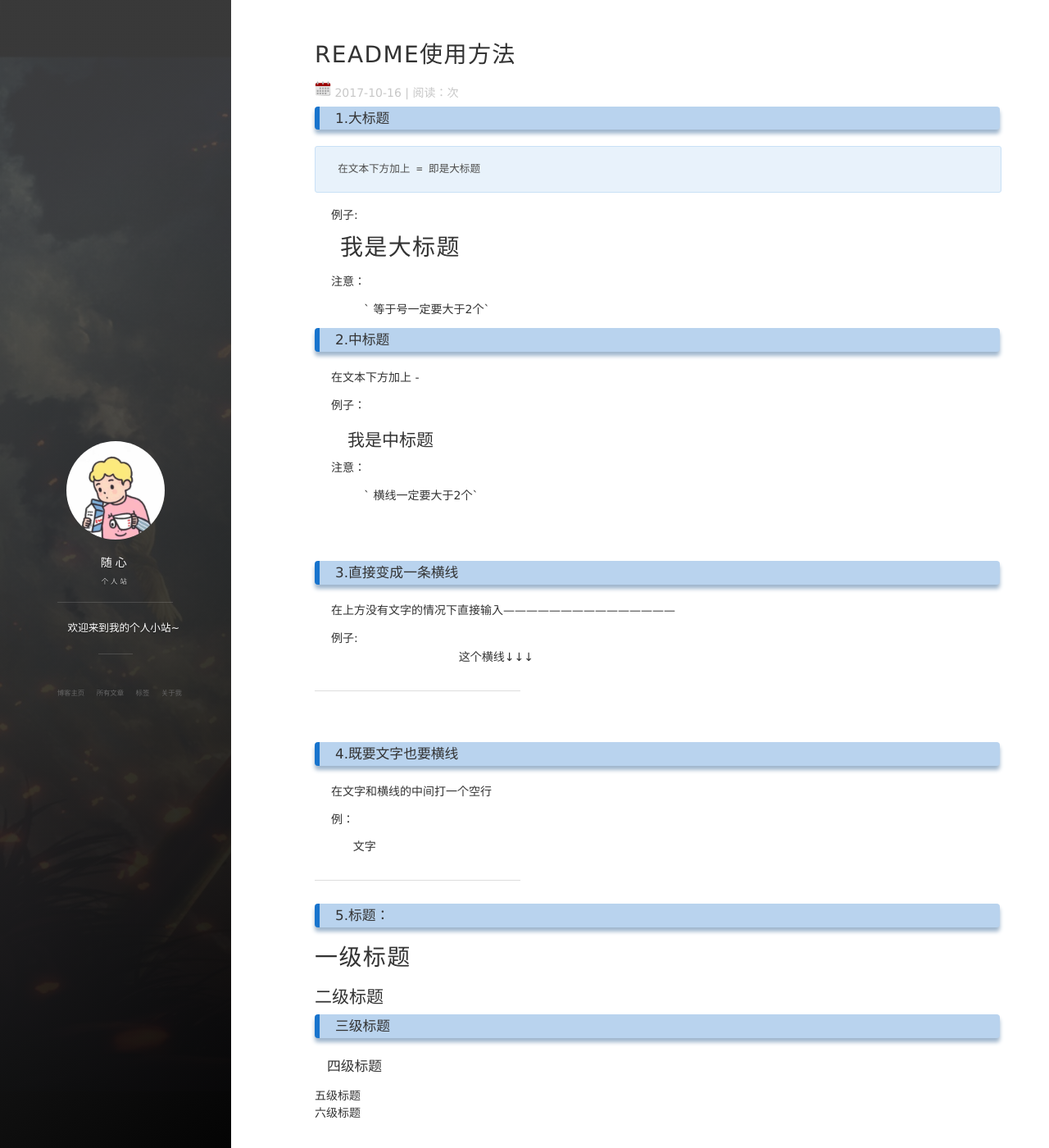
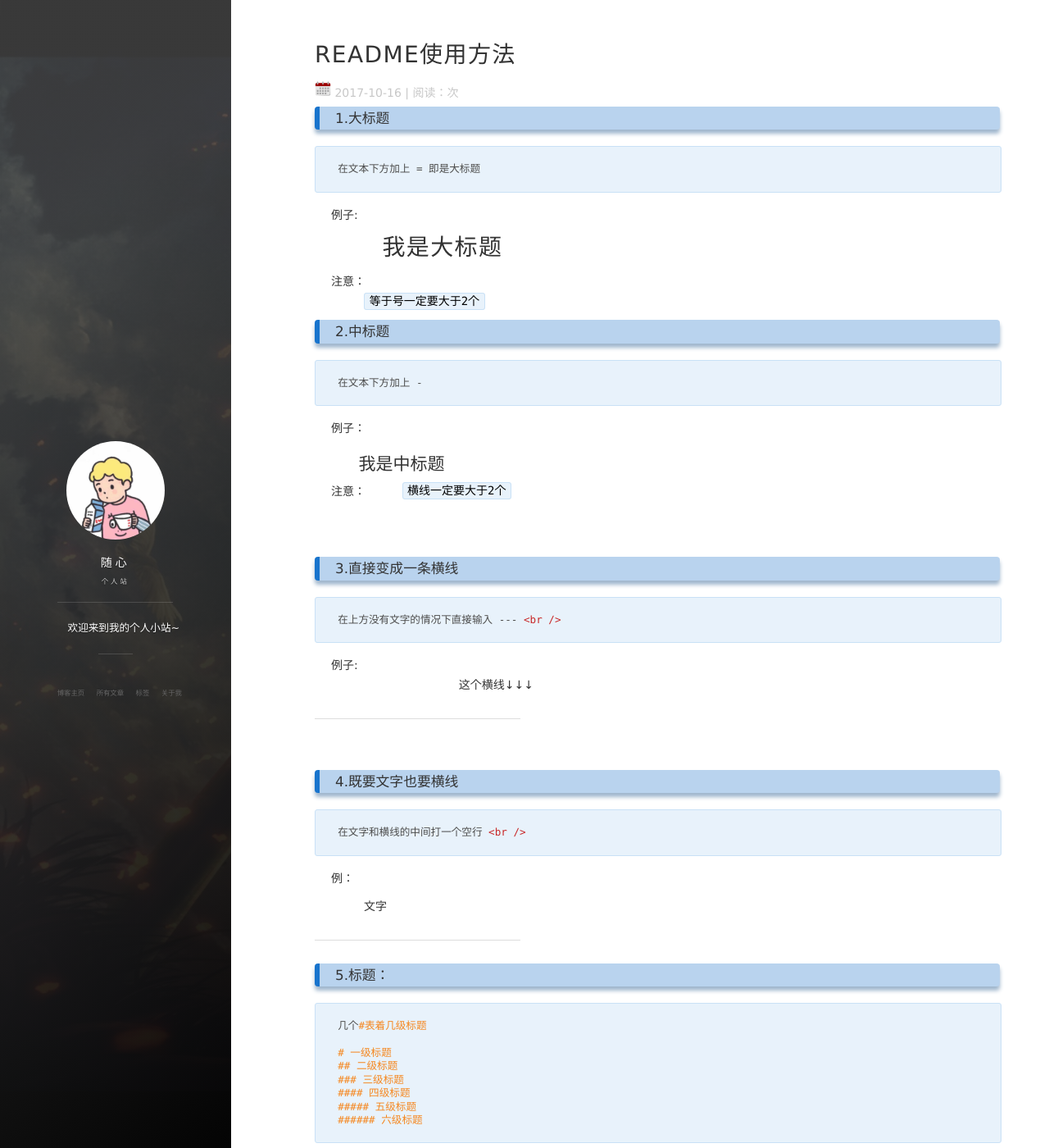
Before and after one commit to lcz1120/lcz1120.github.io, a Jekyll site: the page built from _posts/2017-10-16-README使用方法.md, in a window 1280 px wide and 1400 px high. Shown: the whole window at 82% size. Built offline with Jekyll 4.4.1, drawn with Linux system fonts in a browser that asks for light colours; nearby versions of some CDN libraries; comment, search, counter and statistics services are not loaded; some of the changed text lies outside the part shown.

Commit message:
README的使用方法

```diff
--- a/_posts/2017-10-16-README使用方法.md
+++ b/_posts/2017-10-16-README使用方法.md
@@ -16,34 +16,34 @@ tag: 博客
 
 例子:
 
-&nbsp;&nbsp;&nbsp;我是大标题
+&nbsp;&nbsp;&nbsp;&nbsp;&nbsp;&nbsp;&nbsp;&nbsp;我是大标题
 ====================================
 
 注意：
+&nbsp;&nbsp;&nbsp;&nbsp;&nbsp;&nbsp;&nbsp;&nbsp;
+`等于号一定要大于2个`
 
-&nbsp;&nbsp;&nbsp;&nbsp;&nbsp;&nbsp;&nbsp;&nbsp;
-` 等于号一定要大于2个`
 
 
 ### 2.中标题
 
-在文本下方加上 -
+    在文本下方加上 -
 
 例子：
 
-&nbsp;&nbsp;&nbsp;&nbsp;&nbsp; 我是中标题
+&nbsp;&nbsp;&nbsp;&nbsp;&nbsp;&nbsp;&nbsp;&nbsp;我是中标题
 ------------------------------
 
 注意：
-
 &nbsp;&nbsp;&nbsp;&nbsp;&nbsp;&nbsp;&nbsp;&nbsp;
-` 横线一定要大于2个`
+`横线一定要大于2个`
 
 <br />
 <br />
 
 ### 3.直接变成一条横线
-在上方没有文字的情况下直接输入--------------------------------------------- <br />
+
+    在上方没有文字的情况下直接输入 --- <br />
 
 例子: <br />
 &nbsp;&nbsp;&nbsp;&nbsp;&nbsp;&nbsp;
@@ -53,35 +53,42 @@ tag: 博客
 &nbsp;&nbsp;&nbsp;&nbsp;&nbsp;&nbsp;
 这个横线↓↓↓
 
------------------------------
+---
 
 <br />
 
 ### 4.既要文字也要横线
 
-在文字和横线的中间打一个空行 <br />
+    在文字和横线的中间打一个空行 <br />
 
 例：
 
-&nbsp;&nbsp;&nbsp;&nbsp;&nbsp;
+&nbsp;&nbsp;&nbsp;&nbsp;&nbsp;&nbsp;&nbsp;&nbsp;
 文字
 
----------------------------------------------------------------------------
+---
 
 ### 5.标题：
 
-# 一级标题
-## 二级标题
-### 三级标题
-#### 四级标题
-##### 五级标题
-###### 六级标题
+    几个#表着几级标题
+
+    # 一级标题
+    ## 二级标题
+    ### 三级标题
+    #### 四级标题
+    ##### 五级标题
+    ###### 六级标题
+
+注意：
+&nbsp;&nbsp;&nbsp;&nbsp;&nbsp;&nbsp;&nbsp;&nbsp;
+`# 与标题必须要并排写在一行`
+
 <br />
 
 
 ### 6.普通文本
 
-直接输入文字就是普通文本
+    直接输入文字就是普通文本
 
 这段文字就是普通文本<br>
 这段文字就是普通文本<br>
@@ -99,7 +106,7 @@ tag: 博客
 
 ### 7.超链接
 
-直接输入链接的url,显示出来后会自动变成可链接形式
+    直接输入链接的url,显示出来后会自动变成可链接形式
 <br />
 
 例：
@@ -140,7 +147,7 @@ https://baidu.com
 
 ### 9.单行文本
 
-使用两个Tab符实现单行文本
+    使用两个Tab符实现单行文本
 
 例子：
 
@@ -150,7 +157,7 @@ https://baidu.com
 
 ### 10.多行文本
 
-在每行加上两个tab实现多行文本
+    在每行加上两个tab实现多行文本
 
 例：
 
@@ -163,7 +170,7 @@ https://baidu.com
 
 ### 11.部分文字高亮
 
-使用``把要高亮的文字包起来
+    使用``把要高亮的文字包起来
 
 例：
 
@@ -177,9 +184,8 @@ https://baidu.com
 
 ### 12.圆点符
 
-在文字前加个 * +空格  (例1) <br />
-
-此外还有二级圆点和三级圆点，就是多加一个Tab (例2)
+    在文字前加个 * +空格  (例1)
+    此外还有二级圆点和三级圆点，就是多加一个Tab (例2)
 
 例1:
 
@@ -203,8 +209,8 @@ https://baidu.com
 
 ### 13.缩进
 
-在文本前方加个 > 符号来表示缩进
-需要缩进多少个字符就加多少个 >
+    在文本前方加个 > 符号来表示缩进
+    需要缩进多少个字符就加多少个 >
 
 例：
 > 数据结构
@@ -259,13 +265,8 @@ https://baidu.com
 
 ###### 二、图片来源于github
 
-<br />
-用法：
-
-&nbsp;&nbsp;&nbsp;&nbsp;&nbsp;&nbsp;&nbsp;&nbsp;&nbsp;&nbsp;
-`与插入图片的用法是一致的，唯一不同的就是url的写法不同 (例1)`
+    与插入图片的用法是一致的，唯一不同的就是url的写法不同 (例1)
 
 写法：
 
-&nbsp;&nbsp;&nbsp;&nbsp;&nbsp;&nbsp;&nbsp;&nbsp;&nbsp;&nbsp;
-`https://github.com/你的用户名/你的项目名/raw/分支名/存放图片的文件夹/该文件夹下的图片`
+    https://github.com/你的用户名/你的项目名/raw/分支名/存放图片的文件夹/该文件夹下的图片
```
